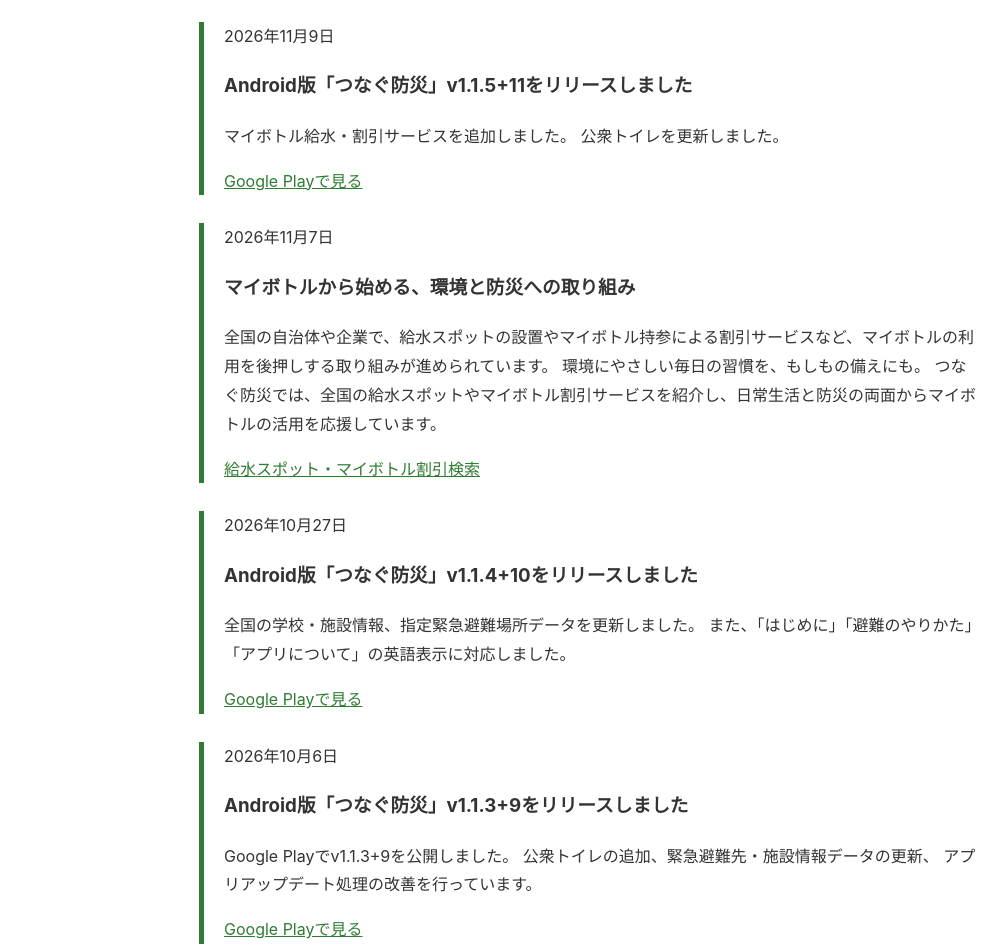
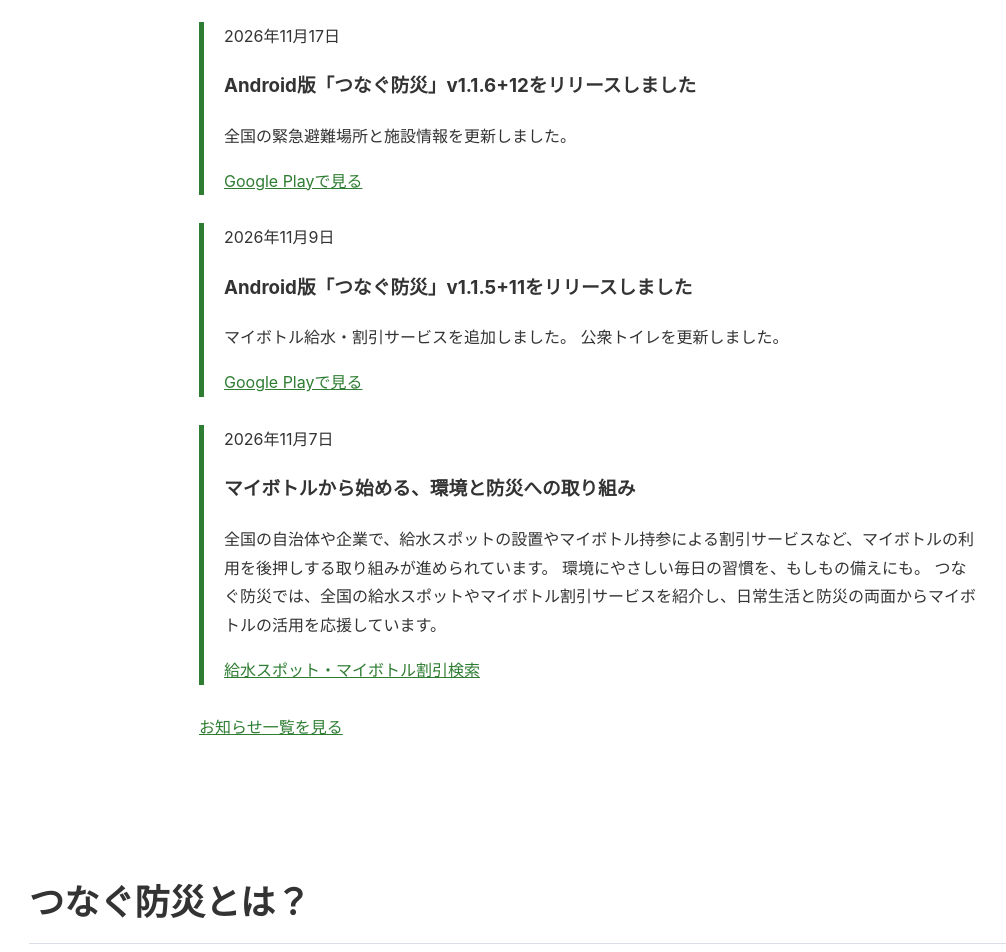
Before and after one commit to tsunagu-bosai/tsunagu-bosai-site, a plain HTML site: page index.html in a window 1280 px wide. Shown: the part 1060-2012 px from the top of the page, without its empty margins (51-1057 px from the left). Drawn offline with Linux system fonts and the light colour scheme.

Commit message:
Release v1.1.6+12: update nationwide emergency evacuation sites and facility information

```diff
--- a/index.html
+++ b/index.html
@@ -156,6 +156,18 @@
 
       <div class="news-list">
         <article class="news-item news-item-featured">
+          <time datetime="2026-11-17">2026年11月17日</time>
+          <div>
+            <h3>Android版「つなぐ防災」v1.1.6+12をリリースしました</h3>
+            <p>全国の緊急避難場所と施設情報を更新しました。</p>
+            <a href="https://play.google.com/store/apps/details?id=jp.tsunagubosai.app"
+              target="_blank"
+              rel="noopener noreferrer">
+              Google Playで見る
+            </a>
+          </div>
+        </article>
+        <article class="news-item news-item-featured">
           <time datetime="2026-10-27">2026年11月9日</time>
           <div>
             <h3>Android版「つなぐ防災」v1.1.5+11をリリースしました</h3>
@@ -180,37 +192,6 @@
               つなぐ防災では、全国の給水スポットやマイボトル割引サービスを紹介し、日常生活と防災の両面からマイボトルの活用を応援しています。
             </p>
             <a href="./search/water/">給水スポット・マイボトル割引検索</a>
-          </div>
-        </article>
-        <article class="news-item news-item-featured">
-          <time datetime="2026-10-27">2026年10月27日</time>
-          <div>
-            <h3>Android版「つなぐ防災」v1.1.4+10をリリースしました</h3>
-            <p>
-             全国の学校・施設情報、指定緊急避難場所データを更新しました。
-             また、「はじめに」「避難のやりかた」「アプリについて」の英語表示に対応しました。
-            </p>
-            <a href="https://play.google.com/store/apps/details?id=jp.tsunagubosai.app"
-              target="_blank"
-              rel="noopener noreferrer">
-              Google Playで見る
-            </a>
-          </div>
-        </article>
-        <article class="news-item news-item-featured">
-          <time datetime="2026-10-06">2026年10月6日</time>
-          <div>
-            <h3>Android版「つなぐ防災」v1.1.3+9をリリースしました</h3>
-            <p>
-              Google Playでv1.1.3+9を公開しました。
-              公衆トイレの追加、緊急避難先・施設情報データの更新、
-              アプリアップデート処理の改善を行っています。
-            </p>
-            <a href="https://play.google.com/store/apps/details?id=jp.tsunagubosai.app"
-              target="_blank"
-              rel="noopener noreferrer">
-              Google Playで見る
-            </a>
           </div>
         </article>
         <div class="news-more">
```
Also changed, not shown: news/index.html (+8 -0 lines).
